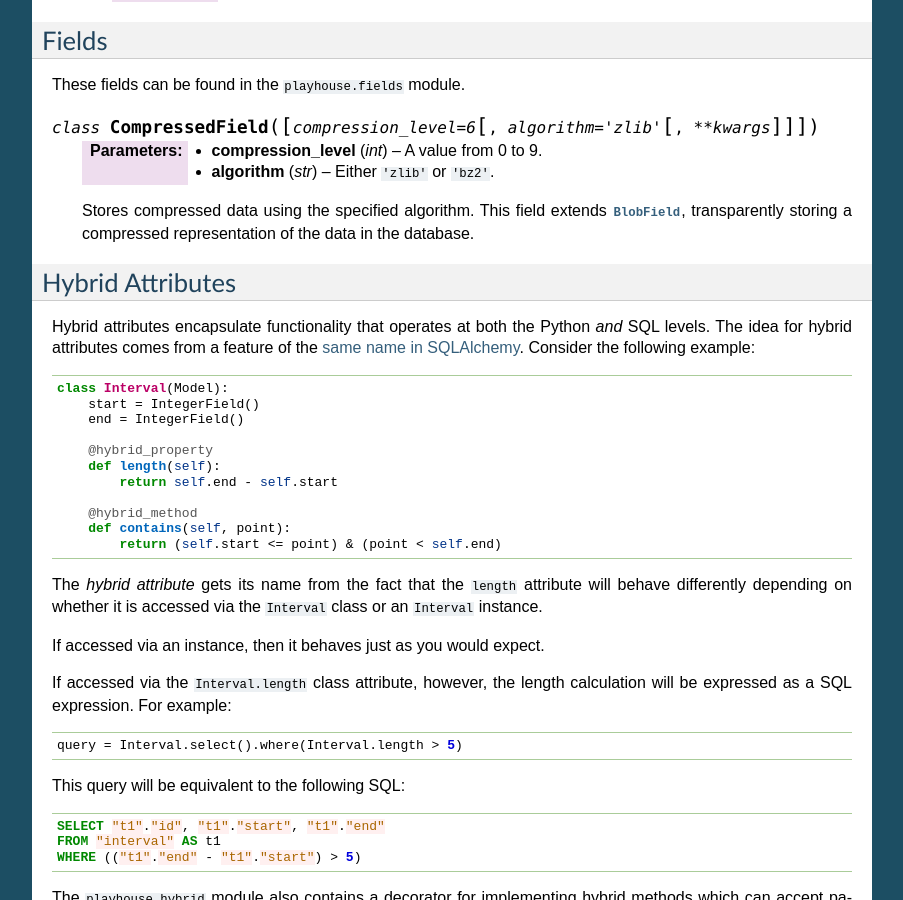
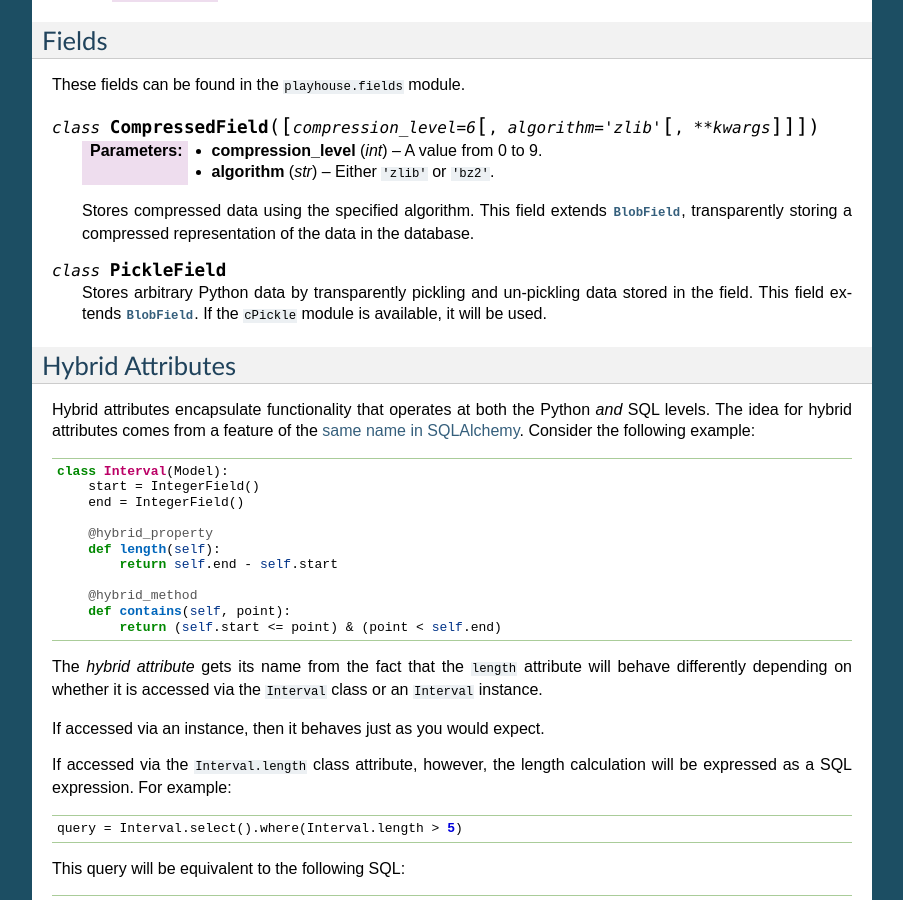
Before and after one commit to coleifer/peewee, a Sphinx documentation site: the page built from docs/peewee/playhouse.rst, in a window 1280 px wide and 900 px high, scrolled down 28609 px. Shown: the whole window, without its empty margins (198-1101 px from the left). Built offline with Sphinx 7.4.7, drawn with Linux system fonts in a browser that asks for light colours; pages that are not in the unit, such as notebooks, are missing from menus.

Commit message:
Add docs for PickleField.

```diff
--- a/docs/peewee/playhouse.rst
+++ b/docs/peewee/playhouse.rst
@@ -1890,6 +1890,12 @@ These fields can be found in the ``playhouse.fields`` module.
     Stores compressed data using the specified algorithm. This field extends
     :py:class:`BlobField`, transparently storing a compressed representation of
     the data in the database.
+
+.. py:class:: PickleField()
+
+    Stores arbitrary Python data by transparently pickling and un-pickling data
+    stored in the field. This field extends :py:class:`BlobField`. If the
+    ``cPickle`` module is available, it will be used.
 
 .. _hybrid:
 
```
